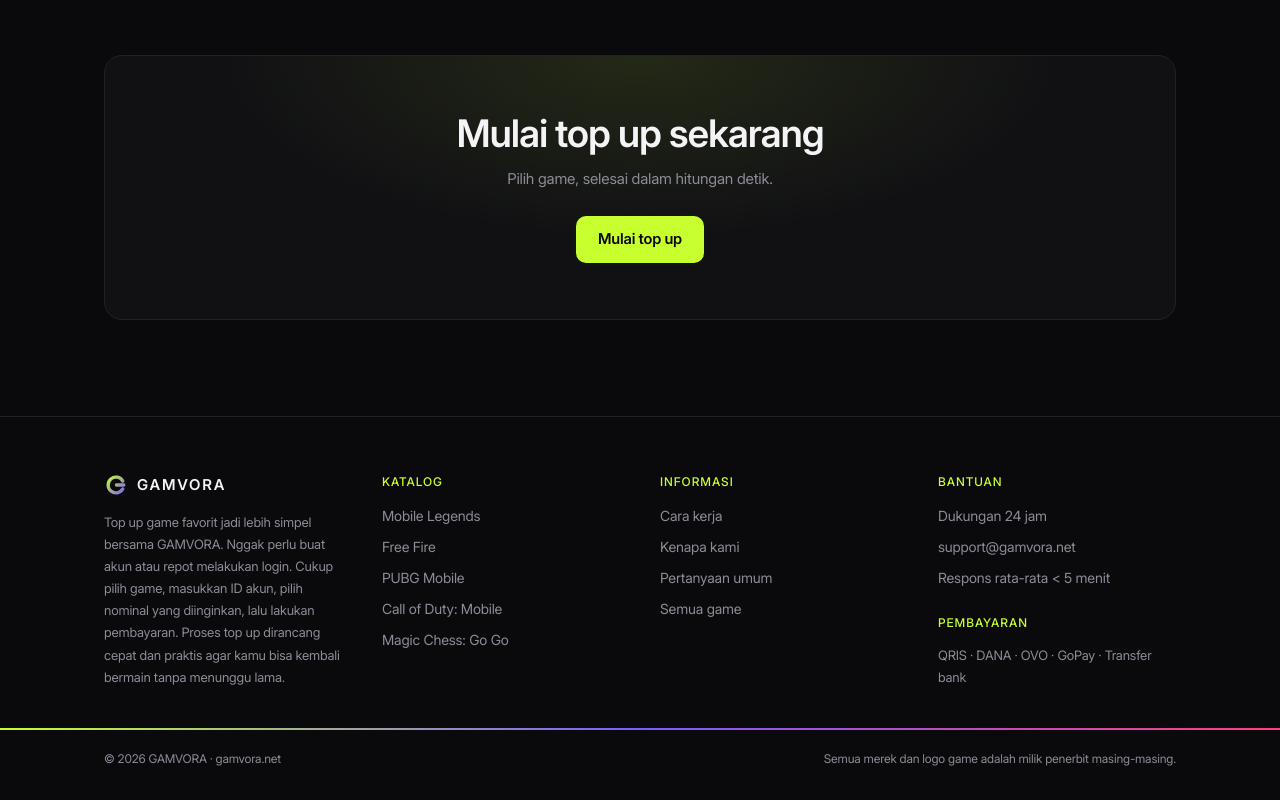
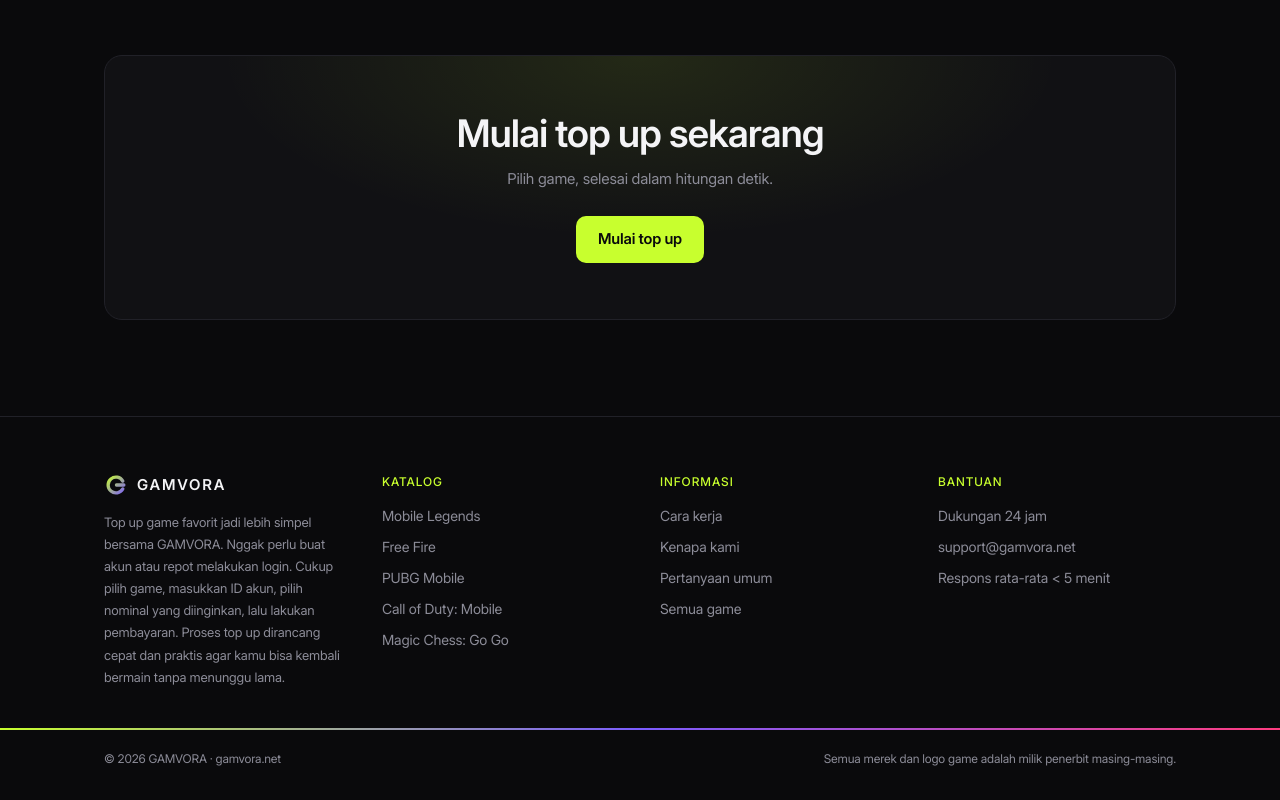
Before and after one commit to ersetdigital-sudo/gamvora.net, a Next.js app: page / in a window 1280 px wide. Shown: the part 2603-3403 px from the top of the page. Built offline with nearby package versions, Linux system fonts and the light colour scheme.

Commit message:
fix: remove Pembayaran section from footer

```diff
--- a/app/page.tsx
+++ b/app/page.tsx
@@ -228,8 +228,6 @@ export default function Home() {
               <a href="mailto:support@gamvora.net">support@gamvora.net</a>
               <span>Respons rata-rata &lt; 5 menit</span>
             </div>
-            <div className="eyebrow" style={{ marginTop: 26 }}>Pembayaran</div>
-            <div className="mut" style={{ marginTop: 12, fontSize: 13, lineHeight: 1.7 }}>QRIS · DANA · OVO · GoPay · Transfer bank</div>
           </div>
         </div>
         <div className="streak" />
```
